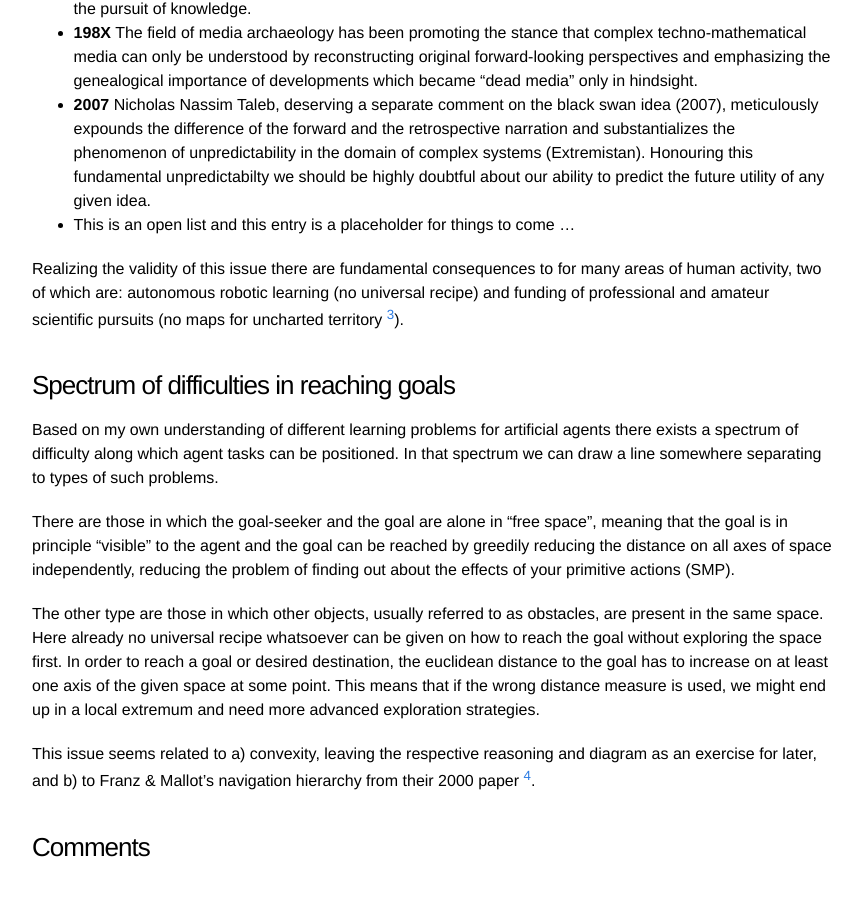
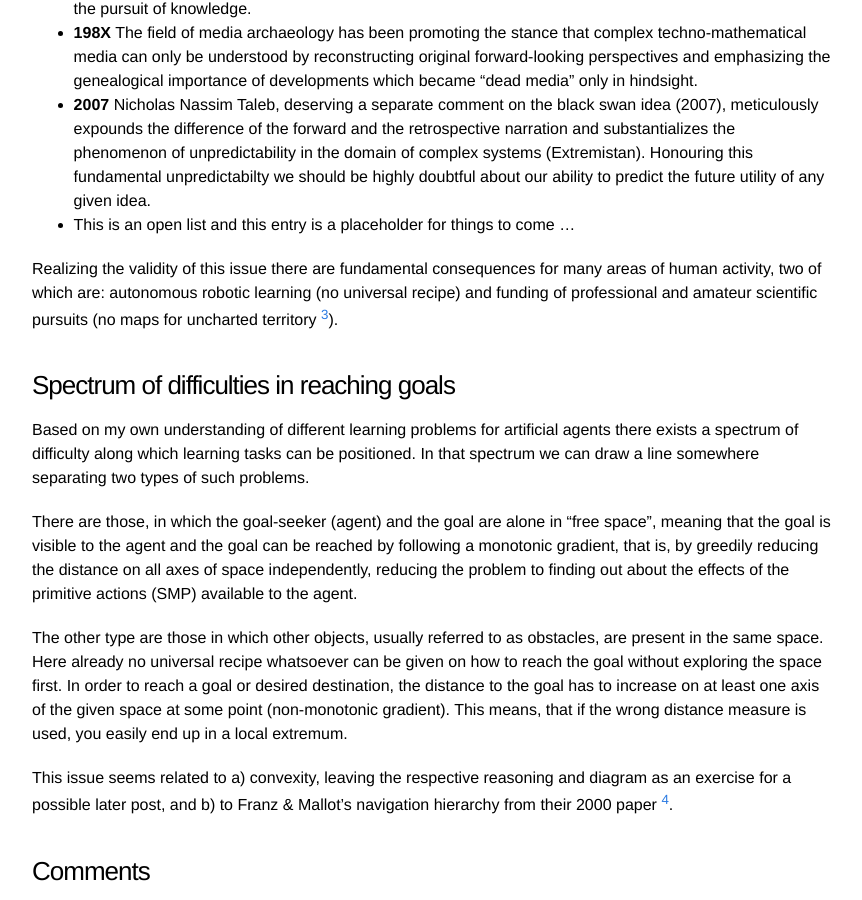
Before and after one commit to x75/x75.github.io, a Jekyll site: the page built from _posts/2016-10-06-apparent-uselessness.md, in a window 1280 px wide and 900 px high, scrolled down 797 px. Shown: the whole window, without its empty margins (208-1070 px from the left). Built offline with Jekyll 4.4.1, drawn with Linux system fonts in a browser that asks for light colours; comment, search, counter and statistics services are not loaded.

Commit message:
more update  ..

```diff
--- a/_posts/2016-10-06-apparent-uselessness.md
+++ b/_posts/2016-10-06-apparent-uselessness.md
@@ -58,27 +58,27 @@ territory [^3]).
 
 Based on my own understanding of different learning problems for
 artificial agents there exists a spectrum of difficulty along which
-agent tasks can be positioned. In that spectrum we can draw a line
-somewhere separating to types of such problems.
+learning tasks can be positioned. In that spectrum we can draw a line
+somewhere separating two types of such problems.
 
-There are those in which the goal-seeker and the goal are alone in "free space",
-meaning that the goal is in principle "visible" to the agent and the
-goal can be reached by greedily reducing the distance on all axes of
-space independently, reducing the problem of finding out about the
-effects of your primitive actions (SMP).
+There are those, in which the goal-seeker (agent) and the goal are alone in "free space",
+meaning that the goal is visible to the agent and the
+goal can be reached by following a monotonic gradient, that is, by greedily reducing the distance on all axes of
+space independently, reducing the problem to finding out about the
+effects of the primitive actions (SMP) available to the agent.
 
 The other type are those in which other objects, usually referred to
-as obstacles, are present in the same space. Here already no
-universal recipe whatsoever can be given on how to reach the goal
-without exploring the space first. In order to reach a goal or desired
-destination, the euclidean distance to the goal has to increase on at
-least one axis of the given space at some point. This means that if
-the wrong distance measure is used, we might end up in a local
-extremum and need more advanced exploration strategies.
+as obstacles, are present in the same space. Here already no universal
+recipe whatsoever can be given on how to reach the goal without
+exploring the space first. In order to reach a goal or desired
+destination, the distance to the goal has to increase on at least one
+axis of the given space at some point (non-monotonic gradient). This
+means, that if the wrong distance measure is used, you easily end up in a
+local extremum.
 
 This issue seems related to a) convexity, leaving the respective
-reasoning and diagram as an exercise for later, and b) to Franz &
-Mallot's navigation hierarchy from their 2000 paper [^4].
+reasoning and diagram as an exercise for a possible later post, and b)
+to Franz & Mallot's navigation hierarchy from their 2000 paper [^4].
 
 
 ### Comments
```
Also changed, not shown: other parts of _posts/2016-10-06-apparent-uselessness.md (+1 -1 lines).
